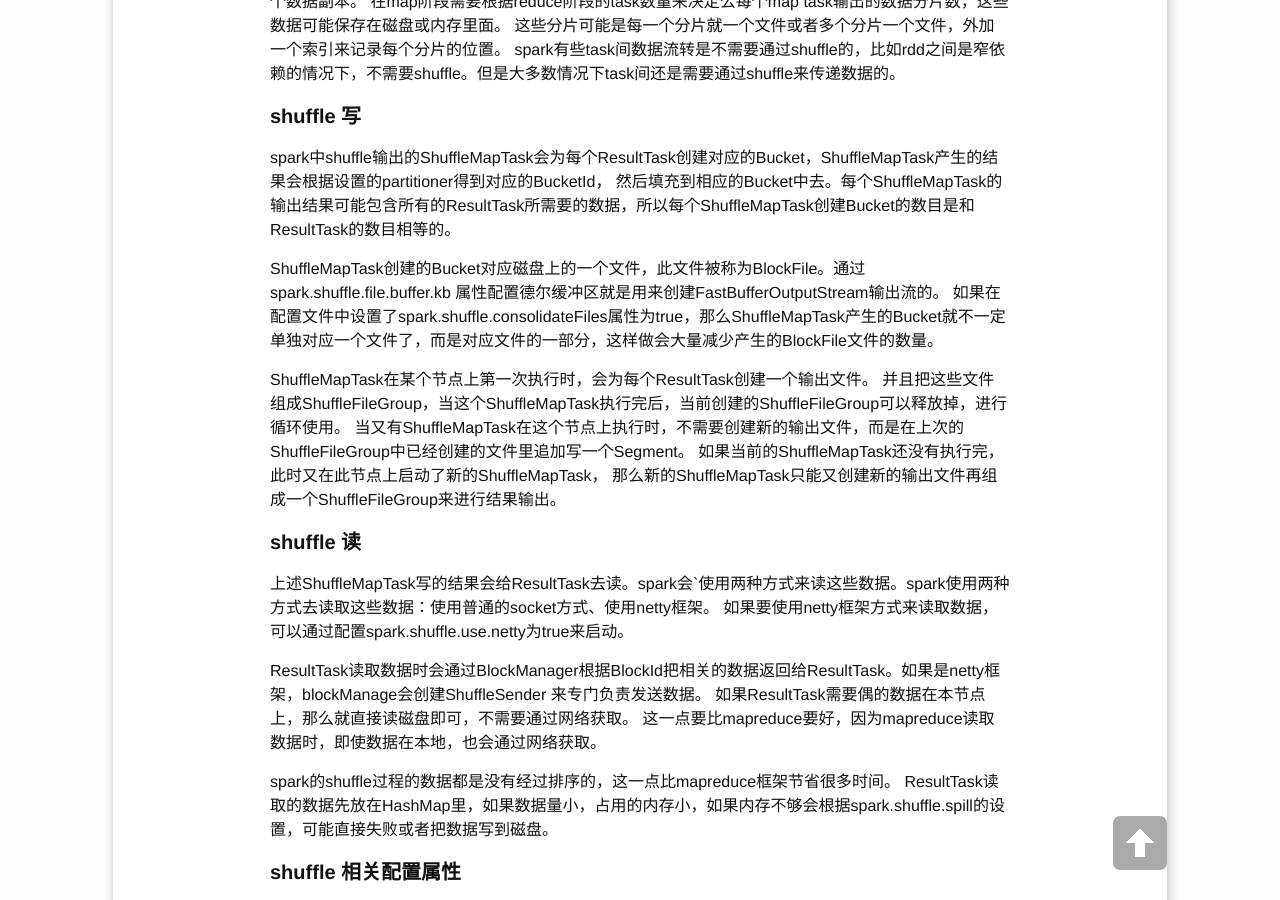
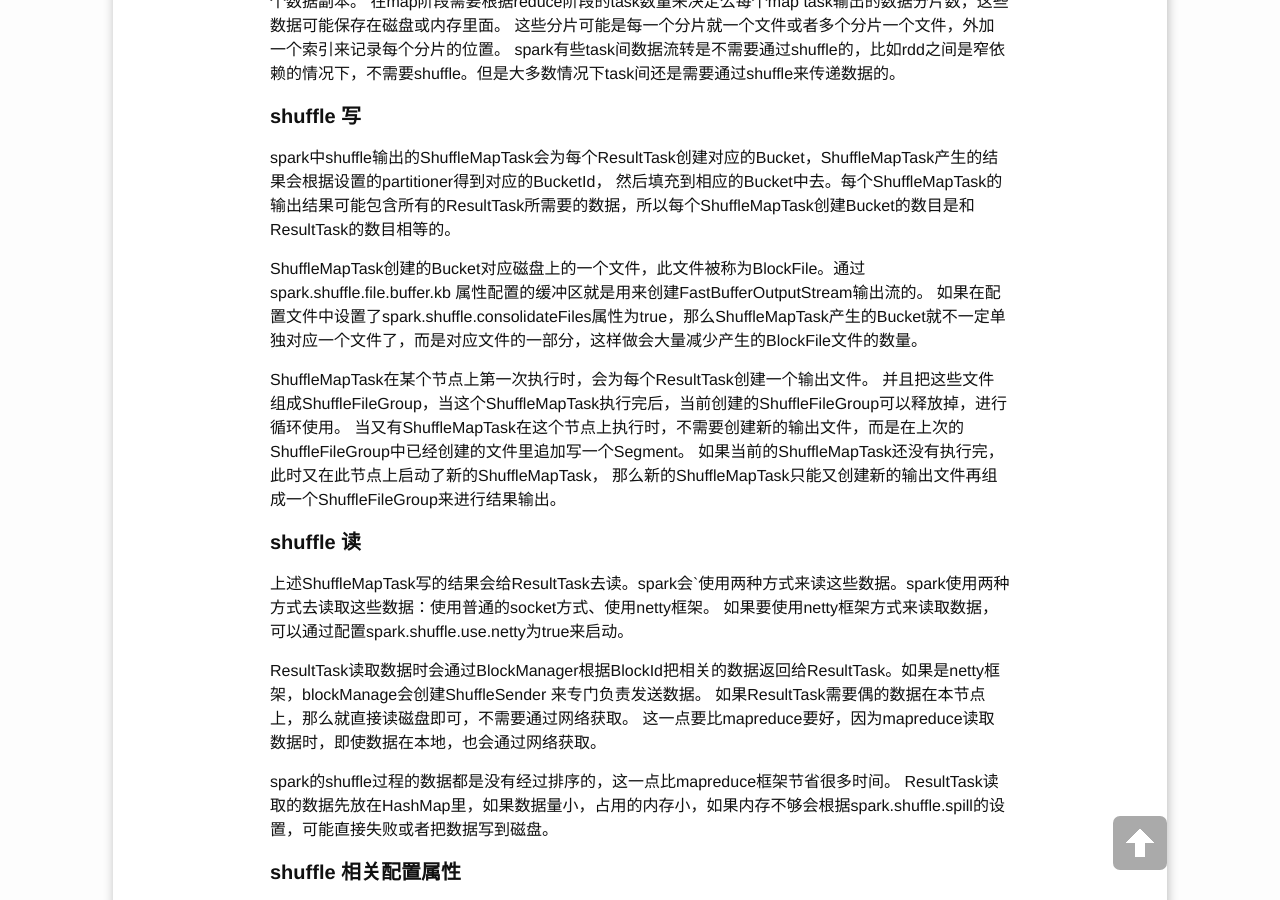
Before and after one commit to TopSpoofer/TopSpoofer.github.io, a Jekyll site: the page built from _posts/2016/05/2016-05-26-spark-shuffle-简介.md, in a window 1280 px wide and 900 px high, scrolled down 698 px. Built offline with Jekyll 4.4.1, drawn with Linux system fonts in a browser that asks for light colours; comment, search, counter and statistics services are not loaded.

Commit message:
完成blog

```diff
--- a/_posts/2016/05/2016-05-26-spark-shuffle-简介.md
+++ b/_posts/2016/05/2016-05-26-spark-shuffle-简介.md
@@ -30,7 +30,7 @@ spark有些task间数据流转是不需要通过shuffle的，比如rdd之间是
 spark中shuffle输出的ShuffleMapTask会为每个ResultTask创建对应的Bucket，ShuffleMapTask产生的结果会根据设置的partitioner得到对应的BucketId，
 然后填充到相应的Bucket中去。每个ShuffleMapTask的输出结果可能包含所有的ResultTask所需要的数据，所以每个ShuffleMapTask创建Bucket的数目是和ResultTask的数目相等的。
 
-ShuffleMapTask创建的Bucket对应磁盘上的一个文件，此文件被称为BlockFile。通过spark.shuffle.file.buffer.kb 属性配置德尔缓冲区就是用来创建FastBufferOutputStream输出流的。
+ShuffleMapTask创建的Bucket对应磁盘上的一个文件，此文件被称为BlockFile。通过spark.shuffle.file.buffer.kb 属性配置的缓冲区就是用来创建FastBufferOutputStream输出流的。
 如果在配置文件中设置了spark.shuffle.consolidateFiles属性为true，那么ShuffleMapTask产生的Bucket就不一定单独对应一个文件了，而是对应文件的一部分，这样做会大量减少产生的BlockFile文件的数量。
 
 ShuffleMapTask在某个节点上第一次执行时，会为每个ResultTask创建一个输出文件。
```
